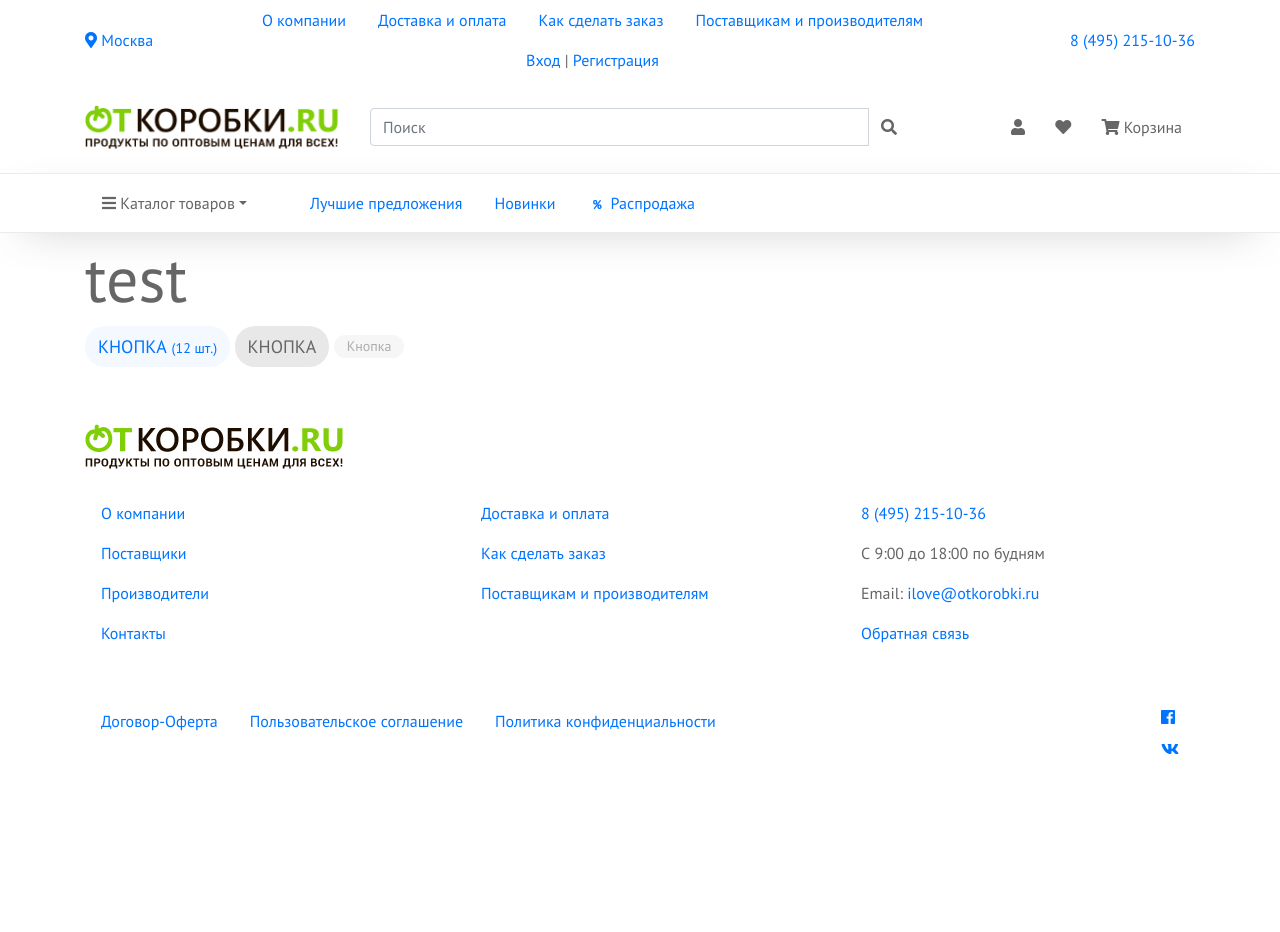
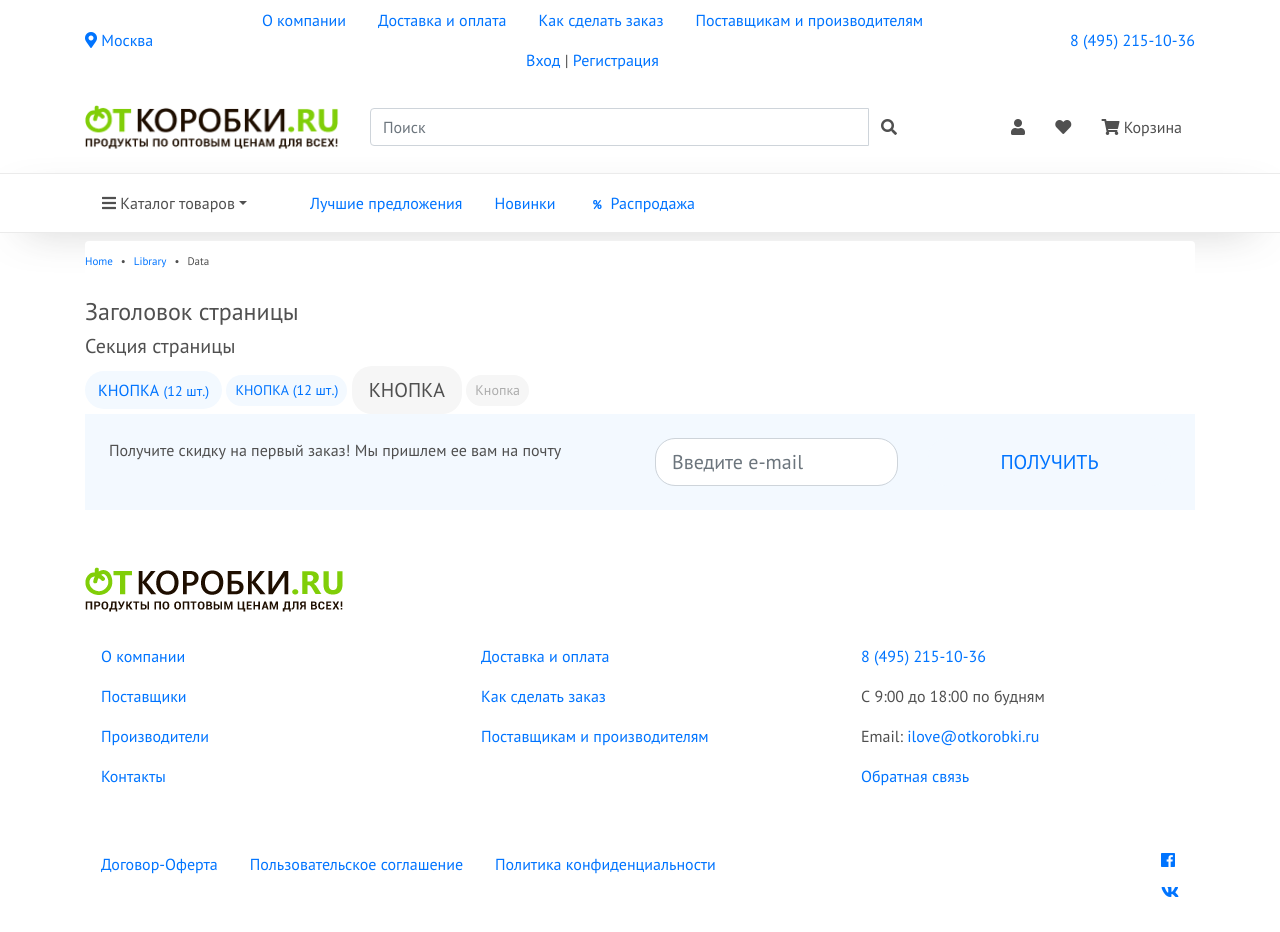
Before and after one commit to serge-mur/ok-template, a website: page assets/src/index.html in a window 1280 px wide. Before the commit the page ends 800 px from the top, so only its background shows below. Drawn offline with nearby package versions, Linux system fonts and the light colour scheme; files that its build step writes are made by us from their sources; files whose address does not match are found by name.

Commit message:
guideline editing

```diff
--- a/assets/src/index.html
+++ b/assets/src/index.html
@@ -29,15 +29,40 @@
             <div class="container">
                 <div class="row">
                     <div class="col-12">
-                        <h1>test</h1>
+                        <nav aria-label="breadcrumb">
+                            <ol class="breadcrumb">
+                                <li class="breadcrumb-item"><a href="#">Home</a></li>
+                                <li class="breadcrumb-item"><a href="#">Library</a></li>
+                                <li class="breadcrumb-item active" aria-current="page">Data</li>
+                            </ol>
+                        </nav>
+
+                        <h1 class="title">Заголовок страницы</h1>
+                        <h1 class="sub-title">Секция страницы</h1>
 
                         <button class="btn btn-ok-blue">Кнопка <span>(12 шт.)</span></button>
-                        <button class="btn btn-ok-green">Кнопка</button>
-                        <button class="btn btn-ok-gray">Кнопка</button>
+                        <button class="btn btn-ok-blue btn-sm">Кнопка <span>(12 шт.)</span></button>
+                        <button class="btn btn-ok-green btn-lg">Кнопка</button>
+                        <button class="btn btn-ok-gray btn-sm">Кнопка</button>
 
+                        <div class="subscribe-block">
+                            <form class="row p-4">
+                                <div class="col-12 col-lg-6 mb-2 mb-lg-0">
+                                    <span class="text-block">Получите скидку на первый заказ! Мы пришлем ее вам на почту</span>
+                                </div>
+                                <div class="col-12 col-lg-3 mb-2 mb-lg-0">
+                                    <input class="form-control form-control-lg" type="text" placeholder="Введите e-mail">
+                                </div>
+                                <div class="col-12 col-lg-3">
+                                    <button class="btn btn-ok-blue btn-lg w-100">Получить</button>
+                                </div>
+                            </form>
+                        </div>
 
                     </div>
                 </div>
+
+
                 <!-- <div class="row">
                     <div class="col-12 col-lg-3">
                         //= template/card.html
--- a/assets/src/style/my.scss
+++ b/assets/src/style/my.scss
@@ -4,7 +4,7 @@ body {
 }
 
 h1 {
-    @include font-size(4rem); //rfs
+    // @include font-size(4rem); //rfs
 }
 
 /* https://github.com/Mango/slideout */
@@ -89,12 +89,28 @@ h1 {
     box-shadow: -1px 12px 45px -26px rgba(0, 0, 0, 0.75);
 }
 
+.breadcrumb {
+    .breadcrumb-item {
+        font-size: 0.6875rem;
+    }
+}
+
+// content
+.title {
+    @include font-size(1.5rem);
+    color: $ok-dark-gray;
+}
+.sub-title {
+    @include font-size(1.25rem);
+    color: $ok-dark-gray;
+}
+
 // buttons
 .btn-ok-blue {
     color: $ok-blue;
     background-color: $ok-light-blue;
     text-transform: uppercase;
-    @include button-size($btn-padding-y, $btn-padding-x, 1.125rem, $btn-line-height, 1.25rem);
+    border-radius: 1.25rem;
     @include hover {
         color: #fff;
         background-color: $ok-blue;
@@ -114,10 +130,10 @@ h1 {
 }
 
 .btn-ok-green {
-    color: $ok-gray;
-    background-color: $ok-light-gray2;
+    color: $ok-dark-gray;
+    background-color: $ok-light-gray;
     text-transform: uppercase;
-    @include button-size($btn-padding-y, $btn-padding-x, 1.125rem, $btn-line-height, 1.25rem);
+    border-radius: 1.25rem;
     @include hover {
         color: #fff;
         background-color: $ok-green;
@@ -133,9 +149,9 @@ h1 {
 }
 
 .btn-ok-gray {
-    color: $ok-light-gray3;
-    background-color: $ok-light-gray4;
-    @include button-size(0, $btn-padding-x, 0.875rem, $btn-line-height, 1.25rem);
+    color: $ok-gray;
+    background-color: $ok-light-gray;
+    border-radius: 1.25rem;
     @include hover {
         color: #fff;
         background-color: $ok-green;
@@ -149,3 +165,7 @@ h1 {
         box-shadow: none;
     }
 }
+
+.subscribe-block {
+    background-color: $ok-light-blue;
+}
--- a/assets/src/style/variables.scss
+++ b/assets/src/style/variables.scss
@@ -6,11 +6,9 @@ $ok-light-green: #f1fae8;
 $ok-blue: #0074ff;
 $ok-light-blue: #f3f9ff;
 
-$ok-gray: #666666;
-$ok-light-gray: #cfcfcf;
-$ok-light-gray2: #e8e8e8;
-$ok-light-gray3: #adadad;
-$ok-light-gray4: #f6f6f6;
+$ok-light-gray: #f6f6f6; // background blocks
+$ok-gray: #adadad; // light color text
+$ok-dark-gray: #505050; // text
 
 $primary: $ok-green;
 $secondary: $ok-blue;
@@ -19,9 +17,24 @@ $secondary: $ok-blue;
 @import url(https://fonts.googleapis.com/css?family=PT+Sans);
 @import url(https://use.fontawesome.com/releases/v5.7.2/css/all.css);
 $font-family-base: 'PT Sans', sans-serif;
-$body-color: $ok-gray;
+$body-color: $ok-dark-gray;
+
 // options
 $enable-responsive-font-sizes: true;
 
 // links
 $link-color: $ok-blue;
+
+// Breadcrumbs
+$breadcrumb-padding-x: 0;
+$breadcrumb-bg: #fff;
+$breadcrumb-divider-color: $ok-dark-gray;
+$breadcrumb-active-color: $ok-dark-gray;
+$breadcrumb-divider: "\2022";
+
+// border
+$border-color: $ok-light-gray;
+$border-radius-lg: 1.25rem;
+
+// form
+// $input-border-color: $ok-light-gray;
```
Also changed, not shown: assets/build/css/main.css, assets/build/css/main.min.css, assets/build/index.html, 1 other file.
